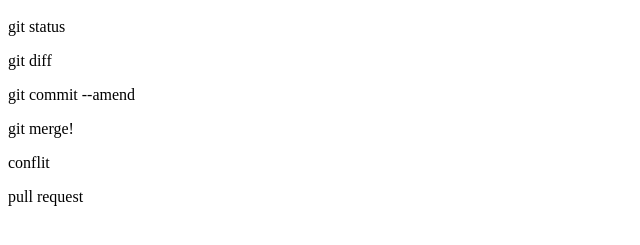
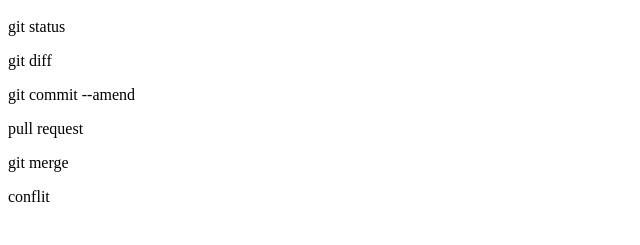
Before and after one commit to tetsu-creater/git_tutorial, a plain HTML site: page index.html in a window 1280 px wide. Shown: the part 57-302 px from the top of the page, without its empty margins (0-640 px from the left). Drawn offline with Linux system fonts and the light colour scheme.

Commit message:
Merge remote-traking branch 'origin/master' into pull_request
コンフリクト解消

```diff
--- a/index.html
+++ b/index.html
@@ -2,6 +2,6 @@
 <p>git status</p>
 <p>git diff</p>
 <p>git commit --amend</p>
-<p>git merge!</p>
+<p>pull request</p>
+<p>git merge</p>
 <p>conflit</p>
-<p>pull request</p>
```
